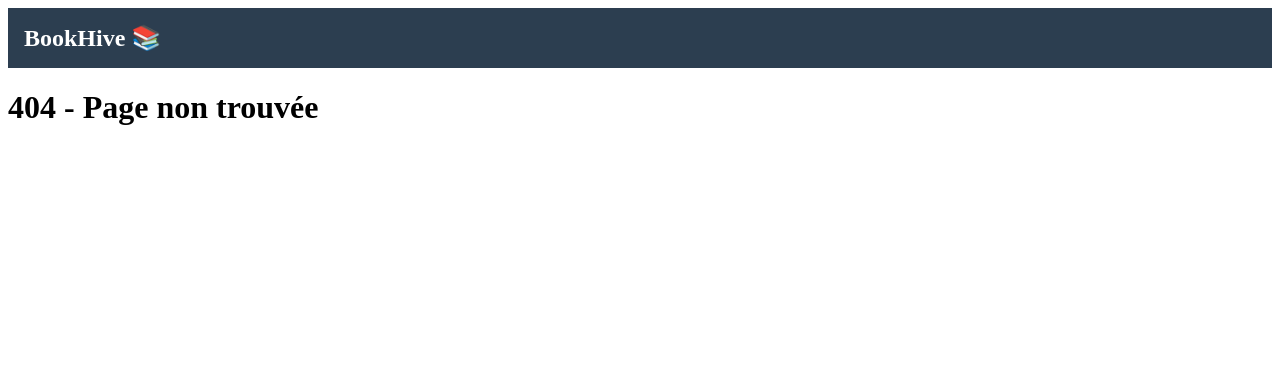
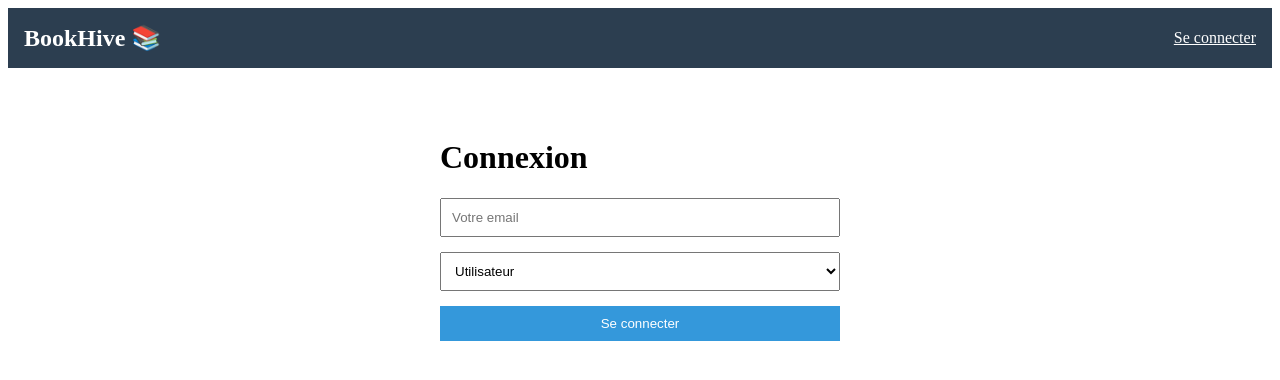
Before and after one commit to Fiacresse/bookhive, a React (Vite) app: page /login in a window 1280 px wide. Before the commit this address had no page. Shown: the top 380 px of the page. Built offline with nearby package versions, Linux system fonts and the light colour scheme.

Commit message:
intégration de la page login

```diff
--- a/src/App.jsx
+++ b/src/App.jsx
@@ -1,20 +1,36 @@
-import { BrowserRouter as Router, Routes, Route } from 'react-router-dom';
+import { BrowserRouter as Router, Routes, Route, Link } from 'react-router-dom';
 import Home from './pages/Home';
 import BookDetails from './pages/BookDetails';
+import Login from './pages/login';
+import { useAuth } from './context/AuthContext';
+
+function Header() {
+  const { user, logout } = useAuth();
+  return (
+    <header style={{ padding: '1rem', background: '#2c3e50', color: 'white', display: 'flex', justifyContent: 'space-between', alignItems: 'center' }}>
+      <Link to="/" style={{ color: 'white', textDecoration: 'none', fontWeight: 'bold', fontSize: '1.5rem' }}>BookHive 📚</Link>
+      <nav>
+        {user ? (
+          <div style={{ display: 'flex', alignItems: 'center', gap: '15px' }}>
+            <span>Bienvenue, <strong>{user.email}</strong> ({user.role})</span>
+            <button onClick={logout} style={{ background: '#e74c3c', color: 'white', border: 'none', padding: '5px 10px', cursor: 'pointer' }}>Déconnexion</button>
+          </div>
+        ) : (
+          <Link to="/login" style={{ color: 'white' }}>Se connecter</Link>
+        )}
+      </nav>
+    </header>
+  );
+}
 
 function App() {
   return (
     <Router>
-      <header style={{ padding: '1rem', background: '#2c3e50', color: 'white' }}>
-        <nav>
-          <strong style={{ fontSize: '1.5rem' }}>BookHive 📚</strong>
-        </nav>
-      </header>
-
+      <Header />
       <Routes>
         <Route path="/" element={<Home />} />
         <Route path="/book/:id" element={<BookDetails />} />
-        <Route path="*" element={<div><h1>404 - Page non trouvée</h1></div>} />
+        <Route path="/login" element={<Login />} />
       </Routes>
     </Router>
   );
--- a/src/context/AuthContext.jsx
+++ b/src/context/AuthContext.jsx
@@ -1,13 +1,20 @@
-import { createContext, useState, useContext } from 'react';
+import { createContext, useState, useContext, useEffect } from 'react';
 
 const AuthContext = createContext();
 
 export const AuthProvider = ({ children }) => {
-  const [user, setUser] = useState(null); //pas connecté
+  const [user, setUser] = useState(null);
 
-  const login = (userData) => {
-    setUser(userData); // On simule la connexion
-    localStorage.setItem('user', JSON.stringify(userData)); // Persistance demandée
+  // Au chargement, on vérifie si un utilisateur est déjà dans le localStorage
+  useEffect(() => {
+    const savedUser = localStorage.getItem('user');
+    if (savedUser) setUser(JSON.parse(savedUser));
+  }, []);
+
+  const login = (email, role) => {
+    const userData = { email, role }; // role peut être 'admin' ou 'user'
+    setUser(userData);
+    localStorage.setItem('user', JSON.stringify(userData));
   };
 
   const logout = () => {
--- a/src/main.jsx
+++ b/src/main.jsx
@@ -1,9 +1,12 @@
-import React from 'react'
-import ReactDOM from 'react-dom/client'
-import App from './App.jsx'
+import React from 'react';
+import ReactDOM from 'react-dom/client';
+import App from './App.jsx';
+import { AuthProvider } from './context/AuthContext';
 
 ReactDOM.createRoot(document.getElementById('root')).render(
   <React.StrictMode>
-    <App />
-  </React.StrictMode>,
-)
+    <AuthProvider>
+      <App />
+    </AuthProvider>
+  </React.StrictMode>
+);
--- /dev/null
+++ b/src/pages/login.jsx
@@ -0,0 +1,43 @@
+import { useState } from 'react';
+import { useAuth } from '../context/AuthContext';
+import { useNavigate } from 'react-router-dom';
+
+function Login() {
+  const [email, setEmail] = useState("");
+  const [role, setRole] = useState("user");
+  const { login } = useAuth();
+  const navigate = useNavigate();
+
+  const handleSubmit = (e) => {
+    e.preventDefault();
+    if (email) {
+      login(email, role);
+      navigate('/'); // Redirige vers l'accueil après connexion
+    }
+  };
+
+  return (
+    <div style={{ padding: '50px', maxWidth: '400px', margin: '0 auto' }}>
+      <h1>Connexion</h1>
+      <form onSubmit={handleSubmit} style={{ display: 'flex', flexDirection: 'column', gap: '15px' }}>
+        <input
+          type="email"
+          placeholder="Votre email"
+          value={email}
+          onChange={(e) => setEmail(e.target.value)}
+          required
+          style={{ padding: '10px' }}
+        />
+        <select value={role} onChange={(e) => setRole(e.target.value)} style={{ padding: '10px' }}>
+          <option value="user">Utilisateur</option>
+          <option value="admin">Administrateur</option>
+        </select>
+        <button type="submit" style={{ padding: '10px', background: '#3498db', color: 'white', border: 'none', cursor: 'pointer' }}>
+          Se connecter
+        </button>
+      </form>
+    </div>
+  );
+}
+
+export default Login;
```
